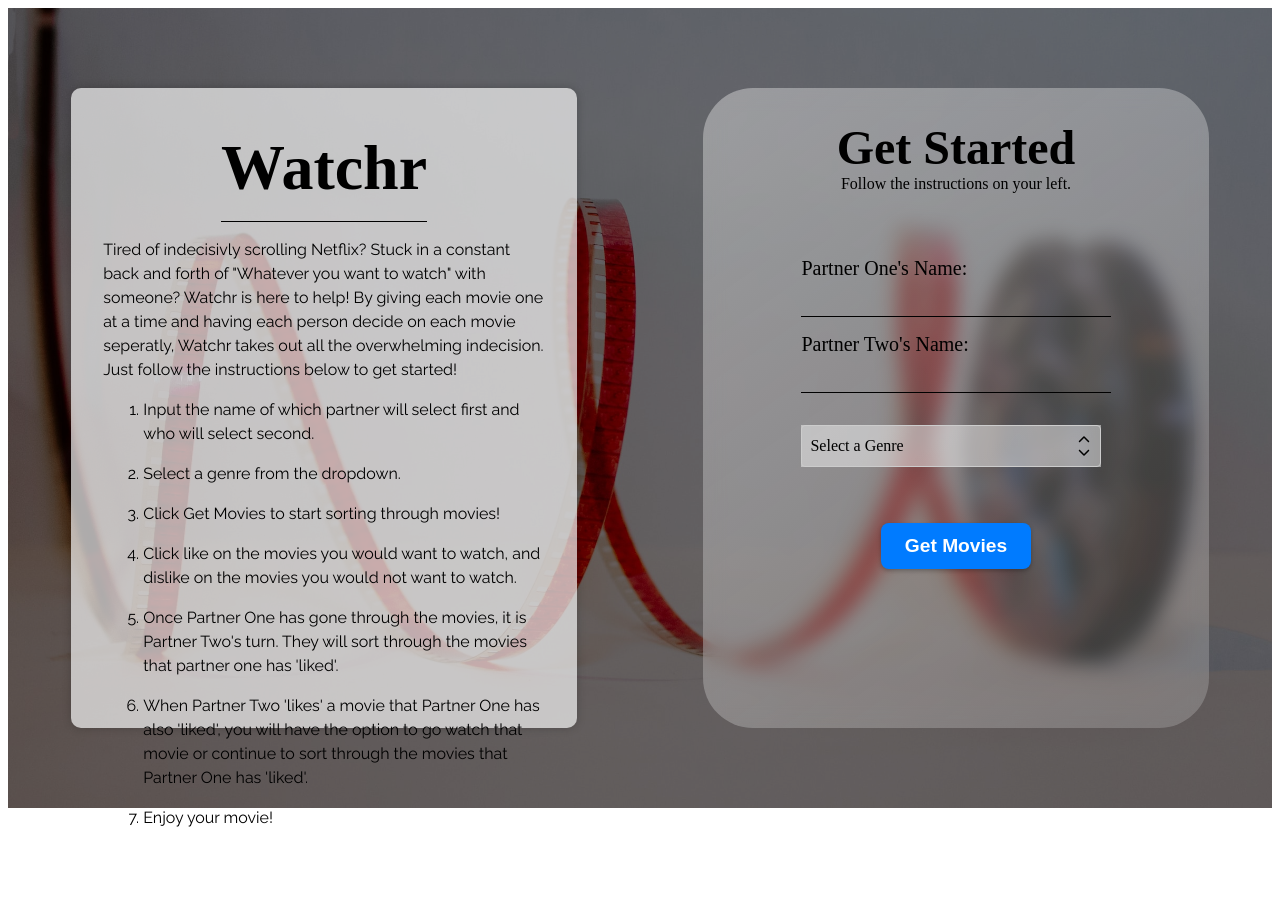
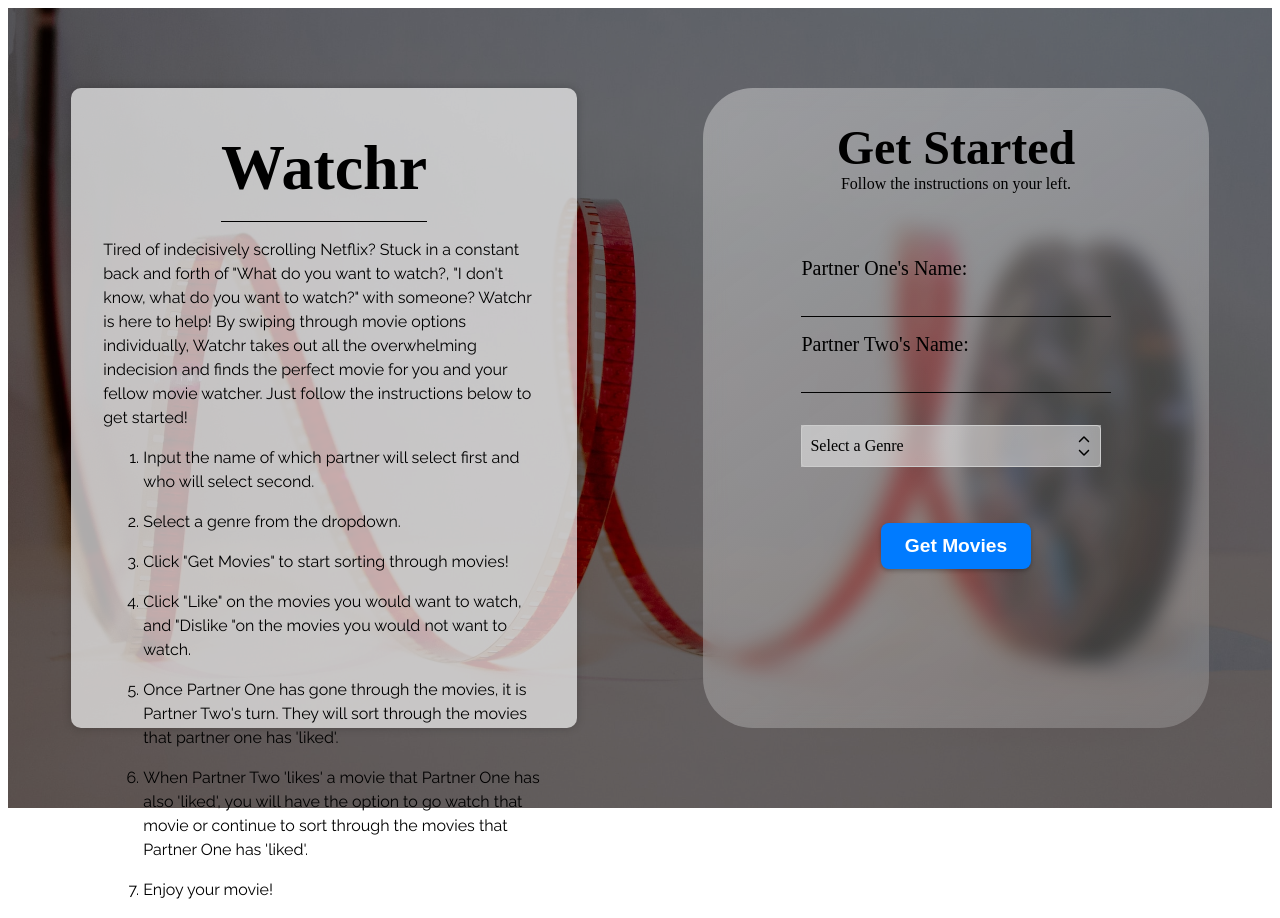
Before and after one commit to scoops52/Watchr, a React (Create React App) app: page / in a window 1280 px wide. Before the commit the page ends 846 px from the top, so only its background shows below. Built offline with nearby package versions, Linux system fonts and the light colour scheme.

Commit message:
fix errors on instruction page

```diff
--- a/src/components/HowTo/HowTo.jsx
+++ b/src/components/HowTo/HowTo.jsx
@@ -8,7 +8,7 @@ const HowTo = () => {
             <h1>Watchr</h1>
         </div>
         <div className={HowToStyles.info}>
-            <p>Tired of indecisivly scrolling Netflix? Stuck in a constant back and forth of "Whatever you want to watch" with someone? Watchr is here to help! By giving each movie one at a time and having each person decide on each movie seperatly, Watchr takes out all the overwhelming indecision.  Just follow the instructions below to get started!</p>
+            <p>Tired of indecisively scrolling Netflix? Stuck in a constant back and forth of "What do you want to watch?, "I don't know, what do you want to watch?" with someone? Watchr is here to help! By swiping through movie options individually, Watchr takes out all the overwhelming indecision and finds the perfect movie for you and your fellow movie watcher.  Just follow the instructions below to get started!</p>
             <ol className={HowToStyles.steps}>
                 <li>
                     Input the name of which partner will select first and who will select second.
@@ -17,10 +17,10 @@ const HowTo = () => {
                     Select a genre from the dropdown.
                 </li>
                 <li>
-                    Click Get Movies to start sorting through movies!
+                    Click "Get Movies" to start sorting through movies!
                 </li>
                 <li>
-                    Click like on the movies you would want to watch, and dislike on the movies you would not want to watch.
+                    Click "Like" on the movies you would want to watch, and "Dislike "on the movies you would not want to watch.
                 </li>
                 <li>
                     Once Partner One has gone through the movies, it is Partner Two's turn. They will sort through the movies that partner one has 'liked'.
```
